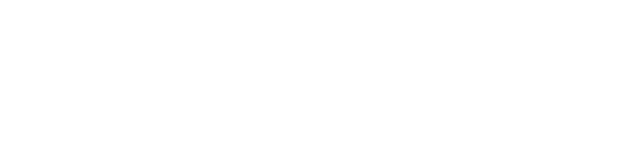
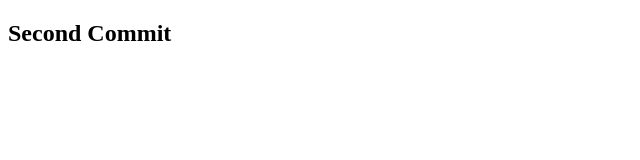
Before and after one commit to ZawHein-Lab/GitExercise, a plain HTML site: page index.html in a window 1280 px wide. Shown: the whole page, without its empty margins (0-640 px from the left). Drawn offline with Linux system fonts and the light colour scheme.

Commit message:
Second Commit

```diff
--- a/index.html
+++ b/index.html
@@ -6,6 +6,6 @@
     <title>Git Testing</title>
 </head>
 <body>
-
+  <h2>Second Commit</h2>
 </body>
 </html>
--- /dev/null
+++ b/style.css
@@ -0,0 +1,3 @@
+body{
+    background-color: black;
+}
```
